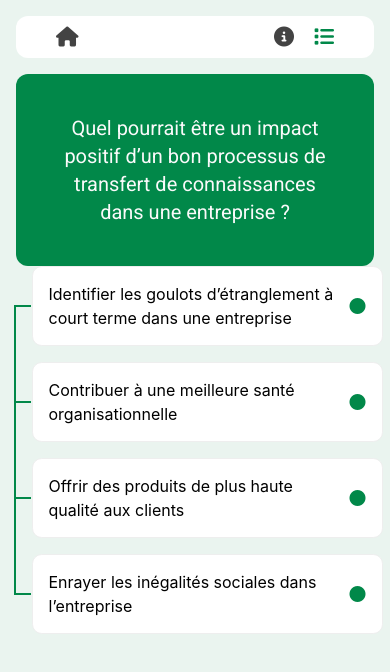
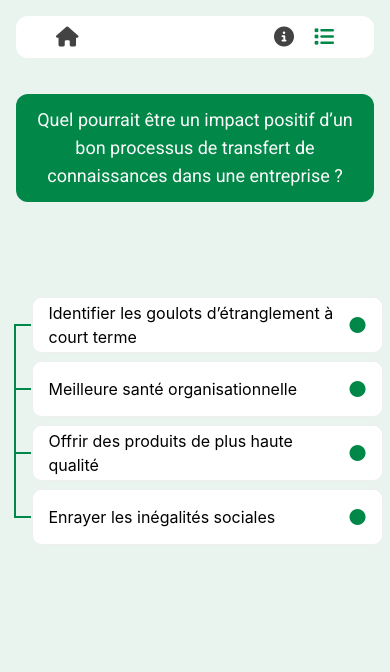
Before and after one commit to odeschenes-uds-dinf-s2/ADM124_defi, a React (Create React App) app: page /questionnaire in a window 390 px wide. Shown: the top 672 px of the page. Built offline with nearby package versions, Linux system fonts and the light colour scheme.

Commit message:
avancement

```diff
--- a/src/App.css
+++ b/src/App.css
@@ -38,8 +38,7 @@ body {
 
 .app {
     height: var(--body-height);
-    overflow-y: hidden;
-    scroll-snap-type: y mandatory;
+    @apply overflow-y-auto sm:overflow-y-hidden snap-none sm:snap-y snap-mandatory;
 }
 
 .scoreboard li {
--- a/src/component/Question/Question.css
+++ b/src/component/Question/Question.css
@@ -1,12 +1,19 @@
 .questions-list {
-    --question-h: 5rem;
-    --question-m: 1rem;
+    --question-h: 3.5rem;
+    --question-m: 0.5rem;
 
     margin-left: 1.5rem;
     display: flex;
     flex-direction: column;
     font-size: 1.3rem;
     position: relative;
+}
+
+@media (min-width: 640px) {
+    .questions-list {
+        --question-h: 5rem;
+        --question-m: 1rem;
+    }
 }
 
 .questions-list:before {
@@ -27,6 +34,27 @@ section.question {
     display: flex;
     flex-direction: column;
     width: 100%;
+
+    @apply mt-5 sm:mt-0;
+}
+
+section.question header {
+    position: relative;
+
+    @apply text-lg sm:text-4xl;
+}
+
+section.question header:after {
+    position: absolute;
+    content: attr(data-section);
+    left: 0;
+    right: 0;
+    bottom: -1rem;
+    background-color: white;
+    font-weight: 500;
+    width: fit-content;
+
+    @apply p-2 text-lg rounded-xl text-udes-100 rounded-tl-none mx-auto sm:mx-0 hidden sm:block;
 }
 
 section.question li {
@@ -57,7 +85,7 @@ section.question li:before {
 }
 
 section.question li:not(:last-of-type) {
-    margin-bottom: 1rem;
+    margin-bottom: var(--question-m);
 }
 
 section.question li:after {
@@ -109,7 +137,8 @@ section.question li.selected.bad {
     display: flex;
     align-items: center;
     background-color: #F0F0F0;
-    @apply text-xl sm:text-2xl p-10;
+
+    @apply sm:text-xl sm:text-2xl p-3 sm:p-10;
 }
 
 .reason.good {
--- a/src/component/Question/Question.js
+++ b/src/component/Question/Question.js
@@ -42,7 +42,7 @@ const Question = (props) => {
 
   return (
     <section className={'question flex justify-start'} ref={innerRef} id={'question-' + index}>
-      <header className={'p-10'}>
+      <header className={'sm:p-10'} data-section={question.section}>
         {question.question}
       </header>
       <div className={'question-body flex flex-col h-full justify-between'}>
@@ -63,15 +63,19 @@ const Question = (props) => {
               })}
             </ul>
           </div>
-          <div className={'flex justify-center mt-5'} style={{visibility: selectedAnswer.index !== null ? 'visible' : 'hidden'}}>
+          <div className={'flex justify-center mt-2 sm:mt-5'}
+               style={{visibility: selectedAnswer.index !== null ? 'visible' : 'hidden'}}>
             <button className={'default'} onClick={handleNextQuestion} ref={refNextButton}>
+              <span className={''}>
               {
                 lastQuestion ? 'Finir le questionnaire' : 'Prochaine question'
               }
+              </span>
             </button>
           </div>
         </div>
-        <div style={{visibility: selectedAnswer.index !== null ? 'visible' : 'hidden'}} className={`reason ${selectedAnswer.index === question.answer ? 'good' : 'bad'}`}>
+        <div style={{visibility: selectedAnswer.index !== null ? 'visible' : 'hidden'}}
+             className={`reason ${selectedAnswer.index === question.answer ? 'good' : 'bad'}`}>
           {reason}
         </div>
       </div>
--- a/src/questions.json
+++ b/src/questions.json
@@ -2,13 +2,14 @@
   {
     "question": "Quel pourrait être un impact positif d’un bon processus de transfert de connaissances dans une entreprise ?",
     "choices": [
-      "Identifier les goulots d’étranglement à court terme dans une entreprise",
-      "Contribuer à une meilleure santé organisationnelle",
-      "Offrir des produits de plus haute qualité aux clients",
-      "Enrayer les inégalités sociales dans l’entreprise"
+      "Identifier les goulots d’étranglement à court terme",
+      "Meilleure santé organisationnelle",
+      "Offrir des produits de plus haute qualité",
+      "Enrayer les inégalités sociales"
     ],
     "answer": 1,
-    "reason": "En effet, il est nécessaire pour la santé de l’organisation d’assurer un transfert communicationnel efficace et ouvert. Le transfert de connaissances permet d’enrayer les goulots d’étranglement à long terme, où ils peuvent poser le plus de problèmes"
+    "reason": "En effet, il est nécessaire pour la santé de l’organisation d’assurer un transfert communicationnel efficace et ouvert. Le transfert de connaissances permet d’enrayer les goulots d’étranglement à long terme, où ils peuvent poser le plus de problèmes",
+    "section": "Partie 1 : Qu'est-ce que c'est ?"
   },
   {
     "question": "Le transfert de connaissances doit se faire à petite échelle, et être au cœur des tâches quotidiennes des employés de l’entreprise pour être pertinent ?",
@@ -17,19 +18,21 @@
       "Faux"
     ],
     "answer": 1,
-    "reason": "À petite échelle, le transfert de connaissance peut en effet s’observer au quotidien au travers de conversations, de projets, d’enjeux entre départements, ou encore lors de l’arrivée d’un nouvel employé qu’on doit former. Cependant, à plus grande échelle, on peut facilement imaginer le besoin d’avoir un bon processus de transfert de connaissances lors d’événements comme des fusions ou des acquisitions d’entreprises, événements qui ne sauraient être qualifiés de tâches quotidiennes. On retrouve donc le transfert de connaissances à tous niveaux d’une organisation"
+    "reason": "À petite échelle, le transfert de connaissance peut en effet s’observer au quotidien au travers de conversations, de projets, d’enjeux entre départements, ou encore lors de l’arrivée d’un nouvel employé qu’on doit former. Cependant, à plus grande échelle, on peut facilement imaginer le besoin d’avoir un bon processus de transfert de connaissances lors d’événements comme des fusions ou des acquisitions d’entreprises, événements qui ne sauraient être qualifiés de tâches quotidiennes. On retrouve donc le transfert de connaissances à tous niveaux d’une organisation",
+    "section": "Partie 1 : Qu'est-ce que c'est ?"
   },
   {
     "question": "Comment un mauvais transfert des connaissances pourrait nuire à une organisation ?",
     "choices": [
-      "Empêcher la réalisation de la mission de l’entreprise",
+      "Empêcher la réalisation de la mission",
       "Diminuer la productivité des employés",
-      "Empêcher la pleine exploitation des ressources de l’entreprise",
-      "Causer une perte financière à l’entreprise",
-      "Faire manquer une opportunité d’affaire",
+      "Empêcher la pleine exploitation des ressources",
+      "Perte financière",
+      "Manquer une opportunité d’affaire",
       "Toutes ces réponses"
     ],
     "answer": 5,
-    "reason": "Les connaissances sont un enjeu pour les organisations au même titre que les ressources humaines, matérielles et financières : elles contribuent à réaliser la mission de l’organisation.Il est essentiel de savoir qui sait quoi, qui a besoin de savoir quoi et comment transférer ces connaissances, surtout lorsque la valeur d'une entreprise est constituée en grande partie d'informations. Ne pas être à l’affût des nouvelles connaissances et ne pas les utiliser équivaut souvent à une perte financière de par le manque d’optimisation de l’utilisation des ressources de l’entreprise. De plus, un bon processus de transfert des connaissances contribue grandement à la performance et productivité de l’organisation et de ses employés."
+    "reason": "Les connaissances sont un enjeu pour les organisations au même titre que les ressources humaines, matérielles et financières : elles contribuent à réaliser la mission de l’organisation.Il est essentiel de savoir qui sait quoi, qui a besoin de savoir quoi et comment transférer ces connaissances, surtout lorsque la valeur d'une entreprise est constituée en grande partie d'informations. Ne pas être à l’affût des nouvelles connaissances et ne pas les utiliser équivaut souvent à une perte financière de par le manque d’optimisation de l’utilisation des ressources de l’entreprise. De plus, un bon processus de transfert des connaissances contribue grandement à la performance et productivité de l’organisation et de ses employés.",
+    "section": "Partie 1 : Qu'est-ce que c'est ?"
   }
 ]
```
